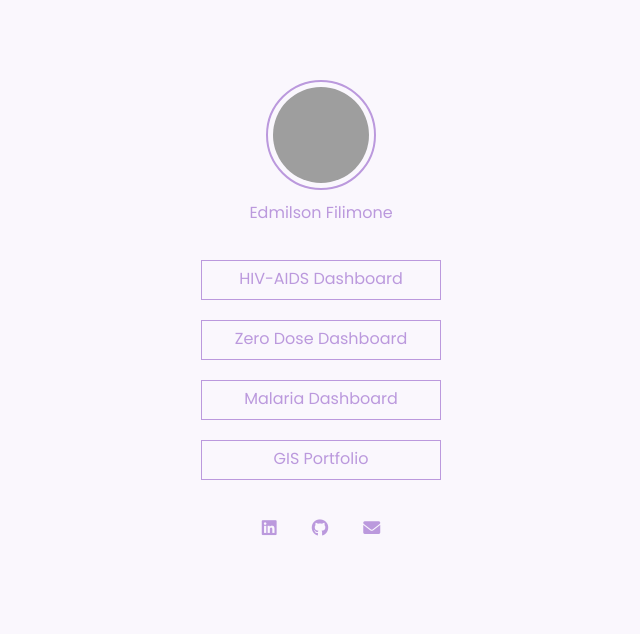
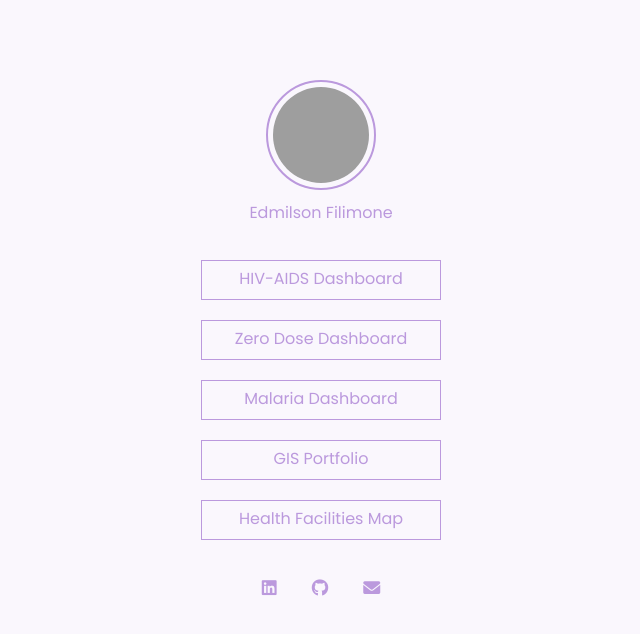
Before and after one commit to Edmilson-Filimone/links, a plain HTML site: page index.html in a window 1280 px wide. Shown: the whole page, without its empty margins (319-959 px from the left). Drawn offline with Linux system fonts and the light colour scheme; grey boxes are pictures that could not be loaded.

Commit message:
Add Healthy Facilities Map Link

```diff
--- a/index.html
+++ b/index.html
@@ -35,9 +35,9 @@
             <li tabindex="2"><a class="links" href="https://zerodose-moz.vercel.app" target="_blank" title="See the Dashboard">Zero Dose Dashboard</a></li>
             <li tabindex="3"><a class="links" href="https://edmilson-filimone.github.io/malaria-index" target="_blank" tabindex="4" title="See the Dashboard">Malaria Dashboard</a></li>
             <li tabindex="4"><a class="links" href="https://epigis-test.vercel.app/" target="_blank" title="See the portfolio">GIS Portfolio</a></li>
-            <!--li tabindex="5" class="modal-open" ><span  class="links" title="See the Software">HDS-Explorer Demo</span></li-->
-            <!--li tabindex="5"><a class="links" href="https://labstore.vercel.app/" target="_blank" title="Stock Management App">Stock Management</a></li-->
-            <!--li tabindex="6"><a class="links" href="https://edmilson-filimone.github.io/my_profile" target="_blank" tabindex="6" title="See my CV">My CV</a></i-->
+            <li tabindex="5"><a class="links" href="https://moz-us.vercel.app/" target="_blank" title="Map of all Health Facilities in Mozambique">Health Facilities Map</a></li>
+            <!--li tabindex="6" class="modal-open" ><span  class="links" title="See the Software">HDS-Explorer Demo</span></li-->
+            <!--li tabindex="7"><a class="links" href="https://edmilson-filimone.github.io/my_profile" target="_blank" tabindex="6" title="See my CV">My CV</a></i-->
         </ul>
         <ul class="social-tree-icon">
             <li><a href="https://www.linkedin.com/in/edmilson-filimone-9767a2140/?originalSubdomain=mz" target="_blank" title="Visit my linkedin"><i class="fa-brands fa-linkedin"></i></a></li>
```
